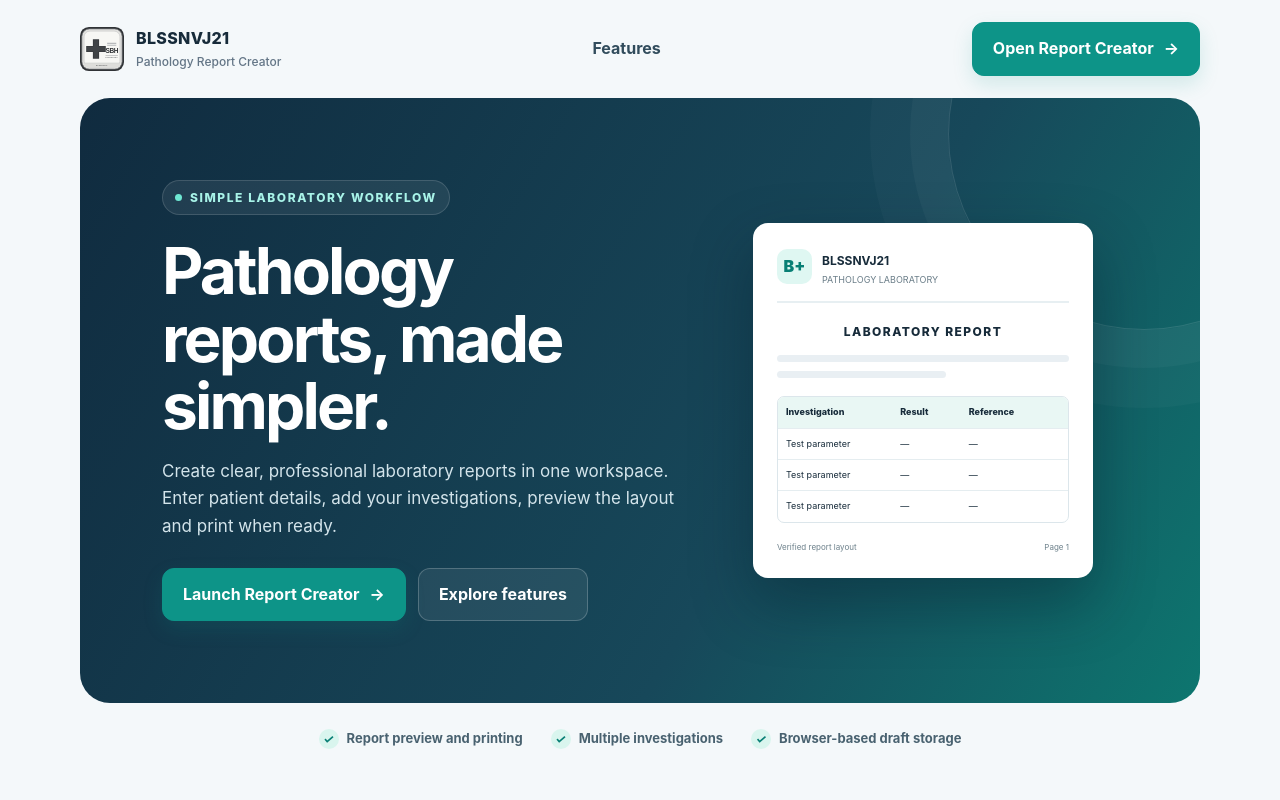
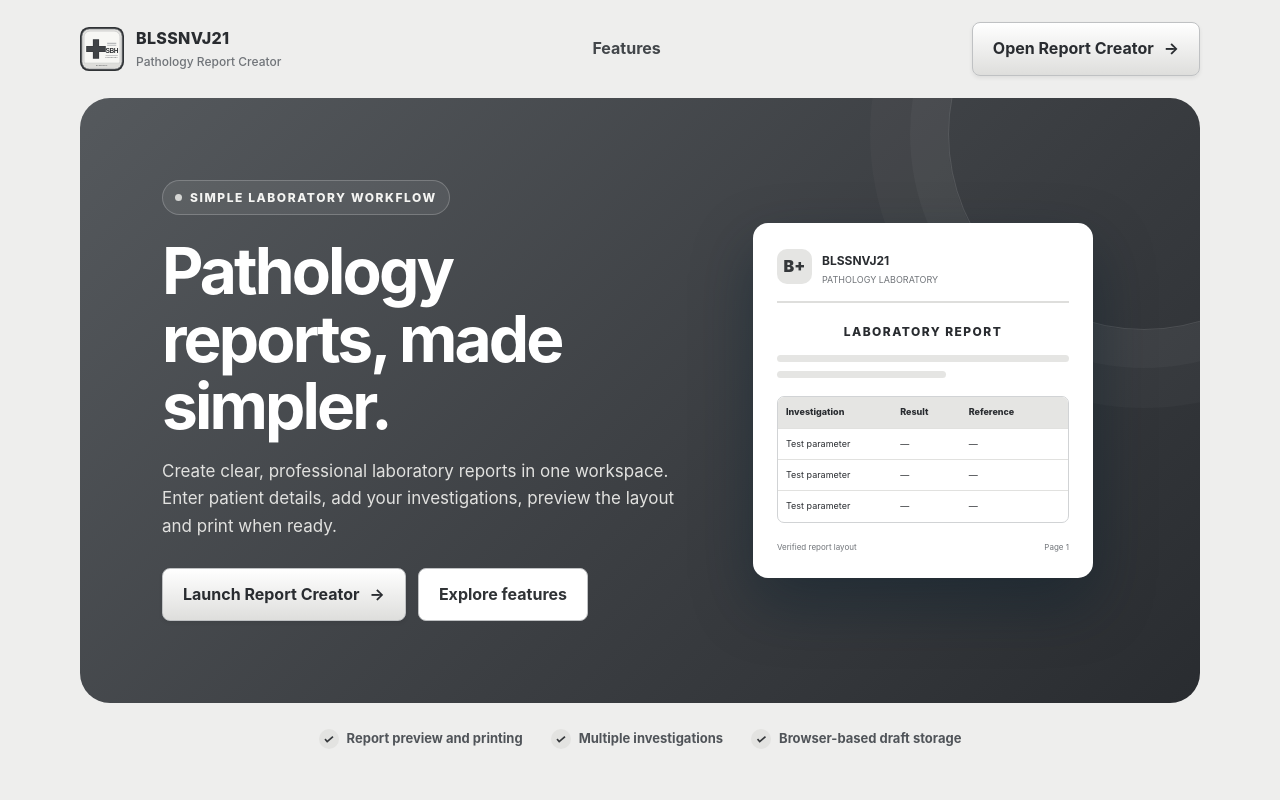
Before and after one commit to shreebalaji767/PATHOLOGY-REPORT-APP, a plain HTML site: page index.html in a window 1280 px wide. Shown: the top 800 px of the page. Drawn offline with Linux system fonts and the light colour scheme.

Commit message:
Restyle landing page in matching retro grey and white theme

```diff
--- a/index.html
+++ b/index.html
@@ -22,6 +22,34 @@
     .cta{display:flex;align-items:center;justify-content:space-between;gap:22px;padding:30px 34px;border-radius:22px;background:#e6f5f3;border:1px solid #cce9e4}.cta h2{font-size:24px;margin:0 0 4px}.cta p{margin:0;color:#4d6b72}.footer{padding:30px 0 38px;color:#70828e;font-size:12px}.footer-inner{display:flex;justify-content:space-between;gap:15px;flex-wrap:wrap;border-top:1px solid var(--line);padding-top:22px}
     @media(max-width:760px){.hero{grid-template-columns:1fr;gap:32px}.visual{width:min(82%,310px)}.features{grid-template-columns:1fr}.trust{justify-content:flex-start}.cta{align-items:flex-start;flex-direction:column}.nav{padding:16px 0}.nav-link{display:none}}
     @media(prefers-reduced-motion:reduce){html{scroll-behavior:auto}.btn{transition:none}}
+
+    /* Complete retro grey/white landing-page palette */
+    :root{color-scheme:light;--navy:#34373a;--teal:#666a6e;--ink:#292c30;--muted:#707479;--line:#d1d3d5;--paper:#fff;--wash:#eeeeed}
+    body{background:#eeeeed;color:#292c30}
+    .nav-link{color:#42464a}
+    .btn{background:linear-gradient(#fff,#dededc);color:#292c30;border:1px solid #bfc1c3;box-shadow:0 2px 4px #00000012;border-radius:8px}
+    .btn:hover{background:linear-gradient(#f0f0ee,#d3d4d2);color:#111;box-shadow:0 4px 9px #00000018}
+    .btn.secondary,.hero .secondary{background:#fff;color:#303336;border-color:#bfc1c3;box-shadow:none}
+    .hero{background:linear-gradient(135deg,#55595d 0%,#3b3e42 58%,#292c30 100%);color:#fff}
+    .hero p{color:#e1e1df}
+    .eyebrow{color:#f4f4f2;background:#ffffff12;border-color:#ffffff35}
+    .eyebrow i{background:#d5d6d4}
+    .report{color:#292c30}
+    .report-mark{background:#e5e5e3;color:#34373a}
+    .report-head{border-color:#dededc}
+    .report-head small,.report-foot{color:#707479}
+    .mini-line{background:#e5e5e3}
+    .mini-table{border-color:#d1d3d5}
+    .mini-row{border-color:#e1e1df}
+    .mini-row:first-child{background:#e5e5e3}
+    .trust{color:#505459}
+    .check{background:#e3e3e1;color:#34373a}
+    .feature{background:#fff;border-color:#d1d3d5}
+    .feature-icon{background:#e7e7e5;color:#34373a}
+    .cta{background:#e7e7e5;border-color:#c9cbcd}
+    .cta p{color:#55595d}
+    .footer{color:#707479}
+    @media(prefers-reduced-motion:reduce){.btn{transition:none}}
   </style>
 </head>
 <body>
```
